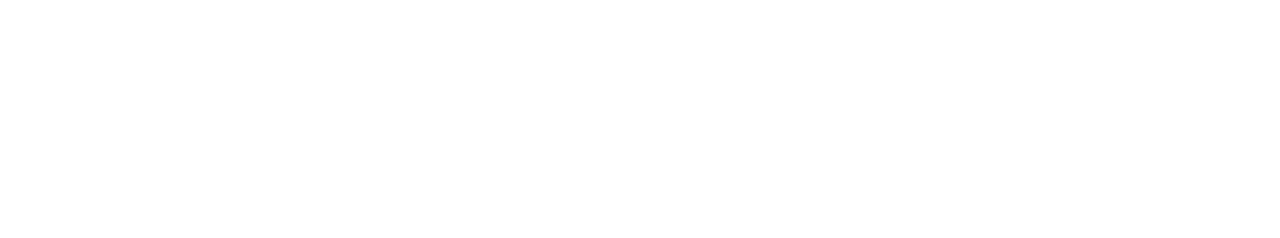
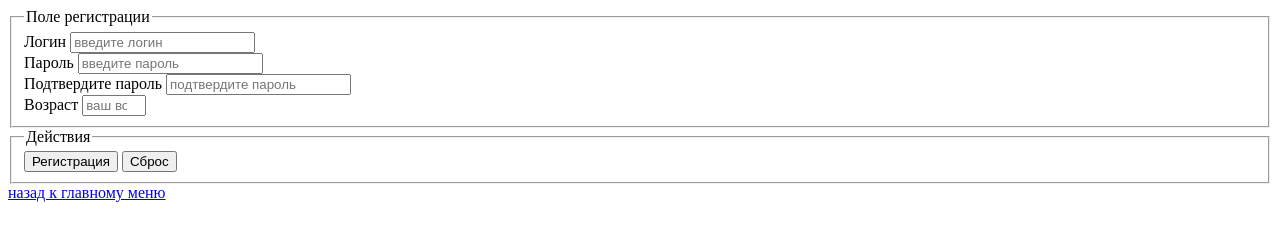
Before and after one commit to Zhdanovych/les3, a plain HTML site: page registration.html in a window 1280 px wide. Drawn offline with Linux system fonts and the light colour scheme.

Commit message:
закончил страницу регистрация

```diff
--- a/registration.html
+++ b/registration.html
@@ -1,5 +1,5 @@
 <!DOCTYPE html>
-<html lang="en">
+<html lang="ru">
 
 <head>
   <meta charset="UTF-8">
@@ -7,6 +7,46 @@
 </head>
 
 <body>
+  <form action="https://tests.fomenko.top/echo/index.php" method="post">
+    <!-- верхнее поле -->
+    <fieldset>
+      <legend>Поле регистрации</legend>
+      <!-- Логин -->
+      <div>
+        <label for="log">Логин</label>
+        <input id="log" type="email" name="log" placeholder="введите логин" required>
+      </div>
+      <!-- Пароль -->
+      <div>
+        <label for="psw">Пароль</label>
+        <input id="psw" type="password" name="psw" placeholder="введите пароль" required minlength="5" maxlength="15">
+      </div>
+      <!-- подтверждение пароля -->
+      <div>
+        <label for="ppsw">Подтвердите пароль</label>
+        <input id="ppsw" type="password" name="ppsw" placeholder="подтвердите пароль" required minlength="5"
+          maxlength="15">
+      </div>
+      <div>
+        <label for="age">Возраст</label>
+        <input id="age" type="number" name="age" placeholder="ваш возраст" required min="1" max="100">
+      </div>
+    </fieldset>
+
+    <!-- кнопки -->
+    <fieldset>
+      <legend>Действия</legend>
+      <div>
+        <button type="submit">Регистрация</button>
+        <button type="reset">Сброс</button>
+      </div>
+    </fieldset>
+
+    <div>
+      <a href="index.html">назад к главному меню</a>
+    </div>
+
+  </form>
 
 </body>
 
```
